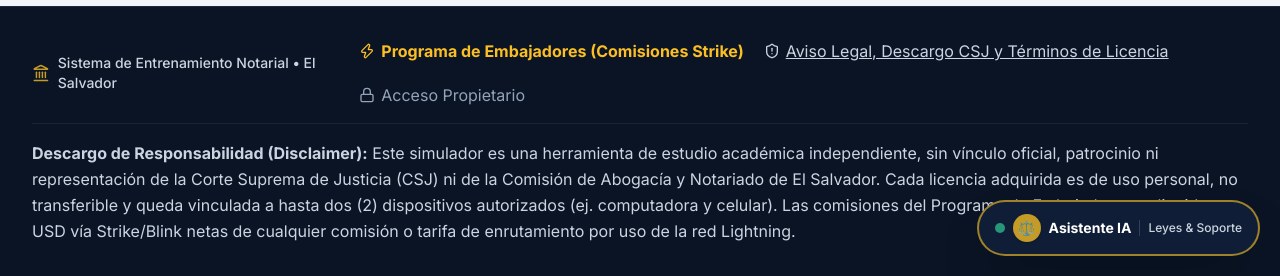
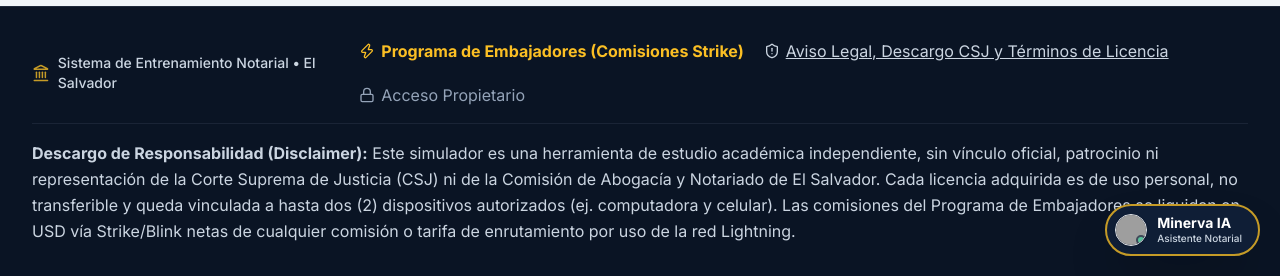
Before and after one commit to cryptos26/suficienciasv, a Flask app: page /admin in a window 1280 px wide. Shown: the part 524-800 px from the top of the page. Run offline with Flask 3, Linux system fonts and the light colour scheme; data that the repository does not hold is empty; some libraries are stand-ins or nearby versions; grey boxes are pictures that could not be loaded.

Commit message:
feat: asignar identidad y rostro de Minerva a la asistente de IA (templates/base.html)

```diff
--- a/templates/base.html
+++ b/templates/base.html
@@ -212,29 +212,32 @@
     <!-- ========================================== -->
     <div id="ai-assistant-container" class="fixed bottom-5 right-5 z-50">
         <!-- Floating Toggle Button -->
-        <button id="ai-toggle-btn" class="flex items-center gap-2 px-4 py-3 rounded-full bg-navy-900 hover:bg-navy-800 text-white shadow-2xl border-2 border-gold-500/80 transition-all hover:scale-105 active:scale-95 group focus:outline-none">
-            <span class="w-2.5 h-2.5 rounded-full bg-emerald-400 animate-pulse"></span>
-            <div class="w-7 h-7 rounded-full bg-gold-500 text-navy-950 flex items-center justify-center font-bold text-sm shadow">
-                ⚖️
+        <button id="ai-toggle-btn" class="flex items-center gap-2.5 pl-2 pr-4 py-2 rounded-full bg-navy-900 hover:bg-navy-800 text-white shadow-2xl border-2 border-gold-500 transition-all hover:scale-105 active:scale-95 group focus:outline-none">
+            <div class="relative w-8 h-8 rounded-full overflow-hidden border border-gold-400 shrink-0 shadow">
+                <img src="{{ url_for('static', filename='images/minerva_avatar.jpg') }}" alt="Minerva IA" class="w-full h-full object-cover">
+                <span class="absolute bottom-0 right-0 w-2.5 h-2.5 rounded-full bg-emerald-400 border-2 border-navy-900 animate-pulse"></span>
             </div>
-            <span class="font-bold text-sm text-gold-400 group-hover:text-gold-300">Asistente IA</span>
-            <span class="hidden sm:inline text-xs text-slate-300 font-medium border-l border-slate-700 pl-2">Leyes & Soporte</span>
+            <div class="flex flex-col text-left">
+                <span class="font-extrabold text-sm text-gold-400 group-hover:text-gold-300 leading-tight">Minerva IA</span>
+                <span class="text-[10px] text-slate-300 font-medium">Asistente Notarial</span>
+            </div>
         </button>
 
         <!-- Floating Chat Window -->
         <div id="ai-chat-window" class="hidden absolute bottom-14 right-0 w-[92vw] sm:w-[420px] max-h-[85vh] h-[580px] bg-white rounded-2xl shadow-2xl border-2 border-slate-300 flex flex-col overflow-hidden animate-in fade-in slide-in-from-bottom-4 duration-200">
             <!-- Header -->
-            <div class="bg-navy-900 text-white p-3.5 border-b-2 border-gold-500 flex items-center justify-between">
+            <div class="bg-navy-900 text-white p-3 sm:p-3.5 border-b-2 border-gold-500 flex items-center justify-between">
                 <div class="flex items-center gap-2.5">
-                    <div class="w-8 h-8 rounded-lg bg-navy-800 border border-gold-500/50 flex items-center justify-center text-gold-400 font-bold text-base">
-                        ⚖️
+                    <div class="relative w-9 h-9 rounded-full overflow-hidden border-2 border-gold-500 shadow shrink-0">
+                        <img src="{{ url_for('static', filename='images/minerva_avatar.jpg') }}" alt="Minerva IA" class="w-full h-full object-cover">
+                        <span class="absolute bottom-0 right-0 w-2.5 h-2.5 rounded-full bg-emerald-400 border-2 border-navy-900"></span>
                     </div>
                     <div>
                         <div class="font-bold text-sm text-white flex items-center gap-1.5">
-                            <span>Asistente Jurídico IA</span>
-                            <span class="text-[10px] bg-emerald-500/20 text-emerald-300 border border-emerald-500/40 px-1.5 py-0.2 rounded font-semibold">CSJ 2026</span>
+                            <span>Minerva IA</span>
+                            <span class="text-[10px] bg-gold-500/20 text-gold-300 border border-gold-500/40 px-1.5 py-0.2 rounded font-semibold">Mentora CSJ</span>
                         </div>
-                        <div class="text-[11px] text-slate-300">Resuelve dudas legales & soporte técnico</div>
+                        <div class="text-[11px] text-slate-300">Asistente Jurídica Notarial de El Salvador</div>
                     </div>
                 </div>
                 <div class="flex items-center gap-1.5">
@@ -268,16 +271,22 @@
             <div id="ai-messages" class="flex-1 p-3.5 overflow-y-auto space-y-3 text-xs sm:text-sm bg-slate-50/50">
                 <!-- Welcome Bot Message -->
                 <div class="flex gap-2.5 items-start">
-                    <div class="w-7 h-7 rounded-full bg-navy-900 text-gold-400 flex items-center justify-center shrink-0 font-bold text-xs mt-0.5">
-                        ⚖️
+                    <div class="w-8 h-8 rounded-full overflow-hidden border border-gold-500/60 shrink-0 mt-0.5 shadow-sm">
+                        <img src="{{ url_for('static', filename='images/minerva_avatar.jpg') }}" alt="Minerva IA" class="w-full h-full object-cover">
                     </div>
                     <div class="bg-white p-3 rounded-2xl rounded-tl-sm border border-slate-200 shadow-sm max-w-[88%] text-slate-800 leading-relaxed space-y-1.5">
-                        <div class="font-bold text-navy-900 text-xs sm:text-sm">¡Hola, futuro Notario(a)!</div>
+                        <div class="font-bold text-navy-900 text-xs sm:text-sm flex items-center gap-1.5">
+                            <span>Minerva</span>
+                            <span class="text-[10px] font-normal text-slate-500">• Mentora Notarial</span>
+                        </div>
                         <p class="text-xs text-slate-700">
-                            Soy tu <strong>Asistente Jurídico Notarial con IA</strong>. Puedo explicarte cualquier pregunta de examen, artículos de la Ley de Notariado, Código Civil o resolver tus dudas.
+                            ¡Hola, colega aspirante al notariado! Soy <strong>Minerva</strong>, tu asistente de inteligencia artificial especializada en el marco normativo salvadoreño.
                         </p>
-                        <p class="text-xs text-slate-500 italic">
-                            Si tienes problemas técnicos con tu licencia o pagos, también puedo enlazarte con soporte humano de inmediato.
+                        <p class="text-xs text-slate-700">
+                            Puedo analizar cualquier caso práctico de examen, fundar artículos de la Ley de Notariado, Código Civil o resolver tus consultas legales.
+                        </p>
+                        <p class="text-[11px] text-slate-500 italic">
+                            Si tienes algún inconveniente técnico con tu clave o tus dispositivos, también puedo enlazar tu diagnóstico con soporte humano por WhatsApp.
                         </p>
                     </div>
                 </div>
@@ -350,10 +359,12 @@
                 msgWrapper.className = `flex gap-2.5 items-start ${isUser ? 'flex-row-reverse' : ''}`;
 
                 const avatar = document.createElement('div');
-                avatar.className = `w-7 h-7 rounded-full flex items-center justify-center shrink-0 font-bold text-xs mt-0.5 ${
-                    isUser ? 'bg-blue-700 text-white' : 'bg-navy-900 text-gold-400'
+                avatar.className = `w-7 h-7 rounded-full flex items-center justify-center shrink-0 font-bold text-xs mt-0.5 overflow-hidden shadow-sm ${
+                    isUser ? 'bg-blue-700 text-white' : 'border border-gold-500/60'
                 }`;
-                avatar.innerHTML = isUser ? '👤' : '⚖️';
+                avatar.innerHTML = isUser
+                    ? '👤'
+                    : '<img src="/static/images/minerva_avatar.jpg" alt="Minerva IA" class="w-full h-full object-cover">';
 
                 const bubble = document.createElement('div');
                 bubble.className = `p-3 rounded-2xl border shadow-sm max-w-[88%] text-xs sm:text-sm leading-relaxed ${
@@ -400,8 +411,8 @@
                 // Loading indicator
                 const loadingDiv = document.createElement('div');
                 loadingDiv.id = 'ai-loading';
-                loadingDiv.className = 'flex gap-2.5 items-center text-xs text-slate-400 italic pl-9';
-                loadingDiv.innerHTML = '<span class="inline-block animate-spin mr-1">⚖️</span> Consultando jurisprudencia y leyes salvadoreñas...';
+                loadingDiv.className = 'flex gap-2.5 items-center text-xs text-slate-500 italic pl-9';
+                loadingDiv.innerHTML = '<img src="/static/images/minerva_avatar.jpg" alt="Minerva" class="w-4 h-4 rounded-full inline-block animate-pulse border border-gold-500/60 mr-1.5"> <span>Minerva está analizando la legislación y jurisprudencia salvadoreña...</span>';
                 messagesContainer.appendChild(loadingDiv);
                 messagesContainer.scrollTop = messagesContainer.scrollHeight;
 
```
